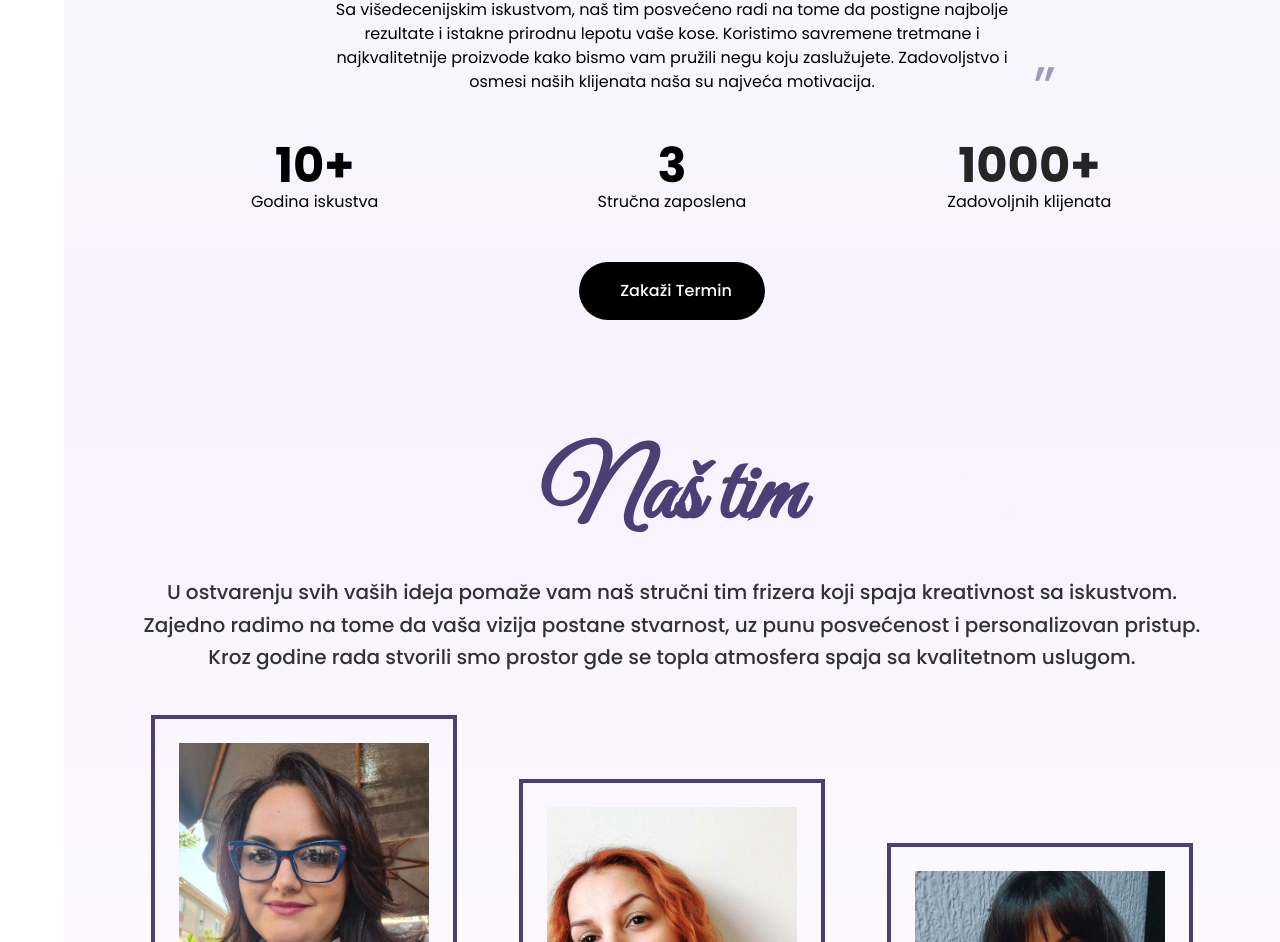
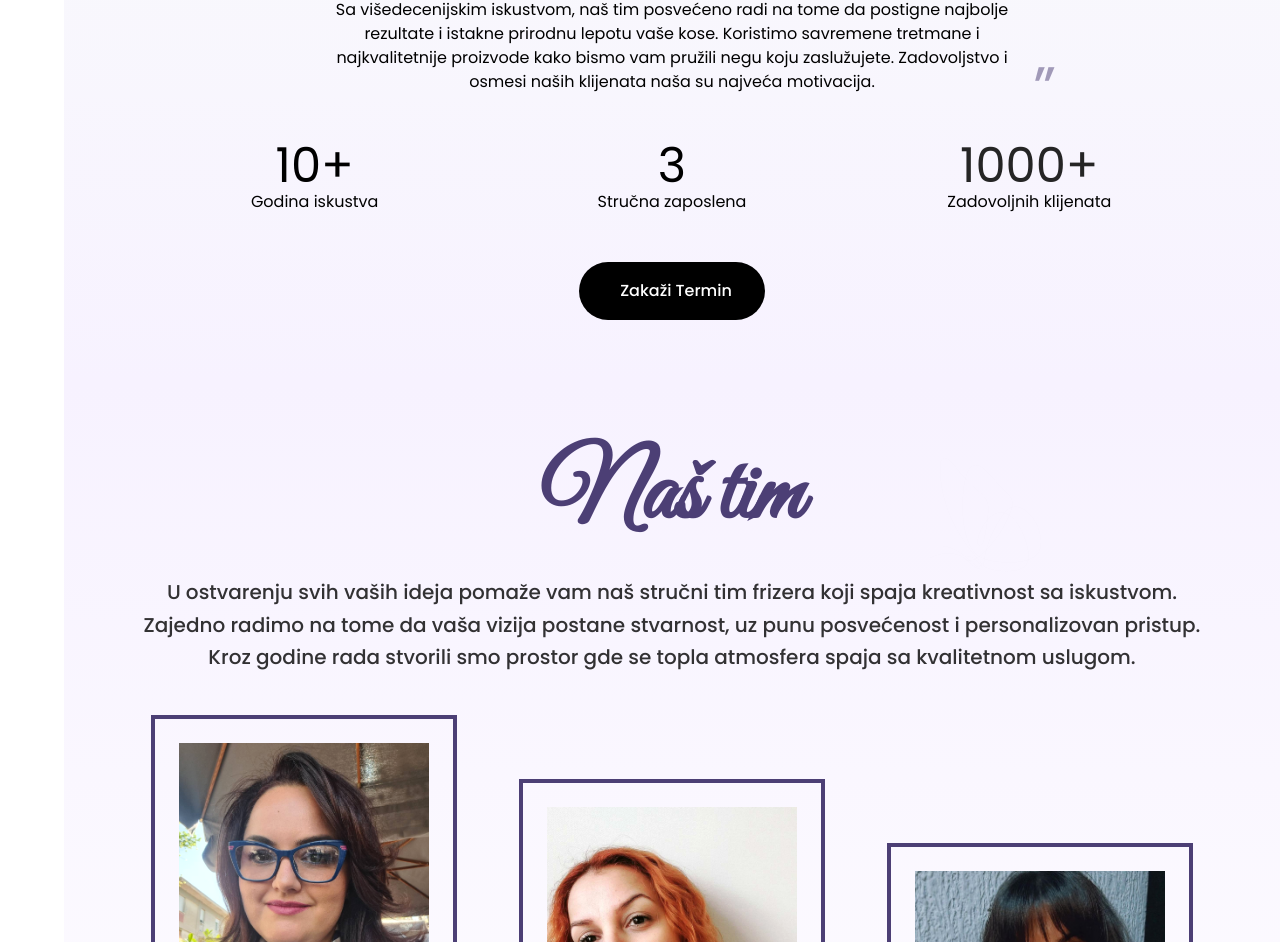
Before and after one commit to NikolaMatosic00/BuckaHairSalonDva, a Next.js app: page / in a window 1280 px wide. Shown: the part 994-1936 px from the top of the page. Built offline with nearby package versions, Linux system fonts and the light colour scheme.

Commit message:
About us section font weights and button duration changed

```diff
--- a/src/app/components/About.js
+++ b/src/app/components/About.js
@@ -56,7 +56,7 @@ export default function About() {
             viewport={{ once: true }}
             variants={statVariants}
           >
-            <h3 className="text-4xl sm:text-5xl font-bold text-salon-black">10+</h3>
+            <h3 className="text-4xl sm:text-5xl text-salon-black">10+</h3>
             <p className="text-sm sm:text-base text-salon-black font-light">Godina iskustva</p>
           </motion.div>
           <motion.div
@@ -67,7 +67,7 @@ export default function About() {
             viewport={{ once: true }}
             variants={statVariants}
           >
-            <h3 className="text-4xl sm:text-5xl font-bold text-salon-black">3</h3>
+            <h3 className="text-4xl sm:text-5xl text-salon-black">3</h3>
             <p className="text-sm sm:text-base text-salon-black font-light">Stručna zaposlena</p>
           </motion.div>
           <motion.div
@@ -78,7 +78,7 @@ export default function About() {
             viewport={{ once: true }}
             variants={statVariants}
           >
-            <h3 className="text-4xl sm:text-5xl font-bold text-salon-gray">1000+</h3>
+            <h3 className="text-4xl sm:text-5xl text-salon-gray">1000+</h3>
             <p className="text-sm sm:text-base text-salon-black font-light">Zadovoljnih klijenata</p>
           </motion.div>
         </div>
@@ -91,7 +91,7 @@ export default function About() {
           >
             <span className="inline-flex items-center justify-center">
               <FaCalendarCheck
-                className="w-0 h-5 opacity-0 group-hover:w-5 group-hover:opacity-100 mr-2 transition-all duration-300"
+                className="w-0 h-5 opacity-0 group-hover:w-5 group-hover:opacity-100 mr-2 transition-all duration-450"
                 aria-hidden="true"
               />
               <span>Zakaži Termin</span>
```
